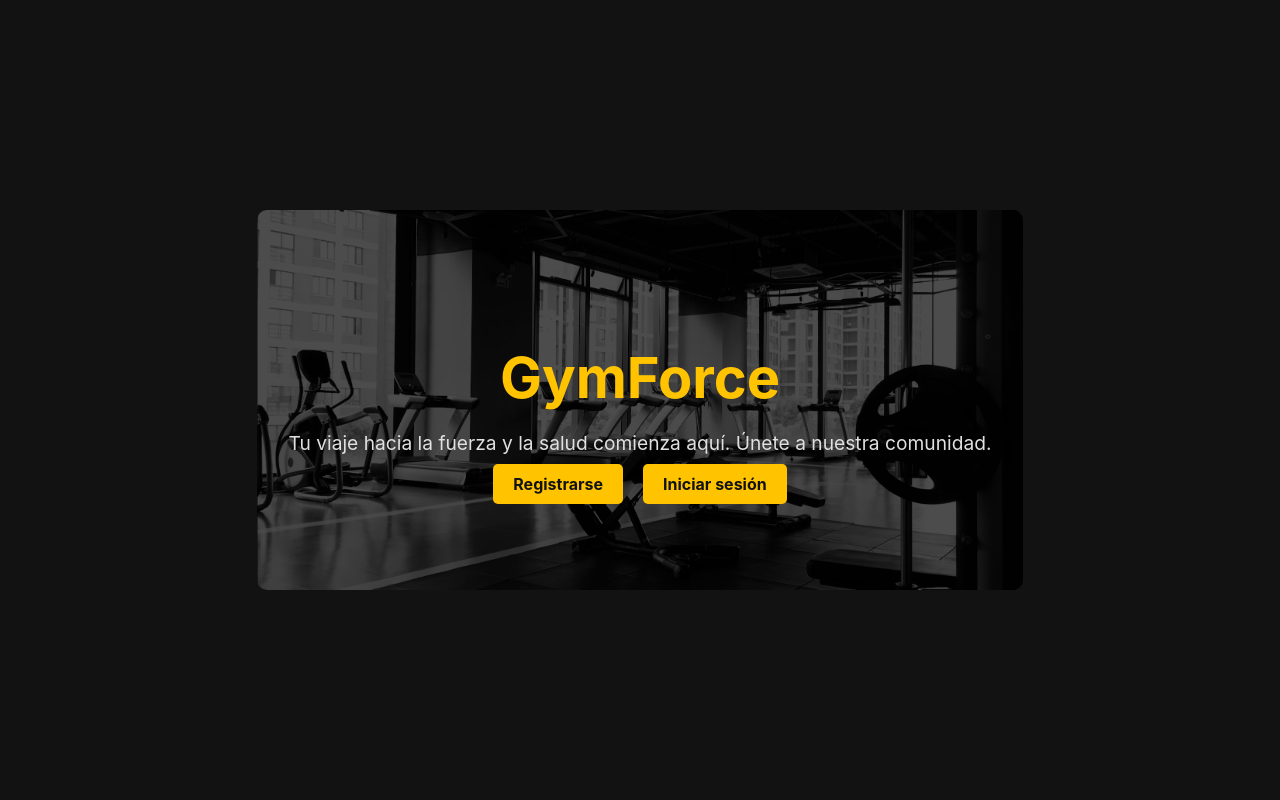
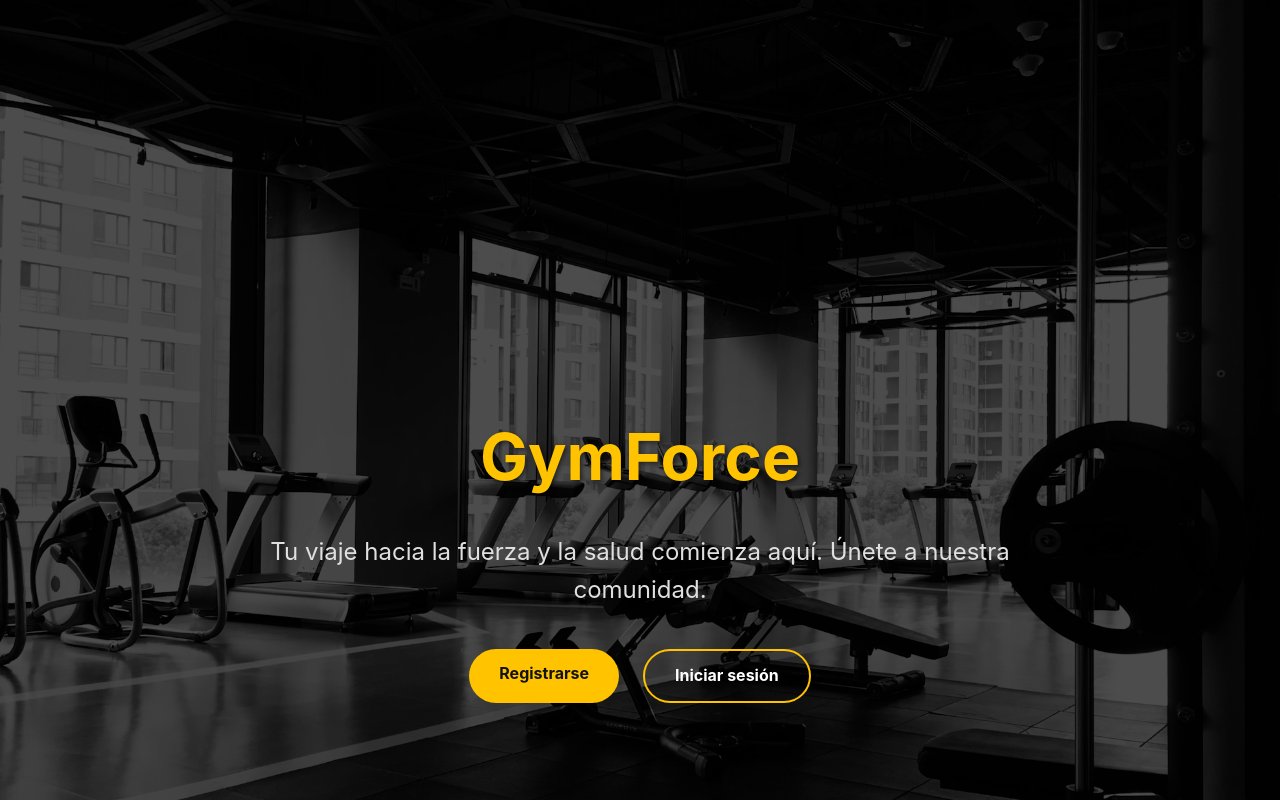
Before and after one commit to antoniom57/SitioWebSI, a Next.js app in the folder frontend/: page / in a window 1280 px wide. Shown: the top 800 px of the page. Built offline with nearby package versions, Linux system fonts and the light colour scheme.

Commit message:
detalles finales front

```diff
--- a/frontend/pages/index.js
+++ b/frontend/pages/index.js
@@ -1,16 +1,142 @@
 // pages/index.js
 import Link from 'next/link';
+import { useState, useEffect } from 'react';
 
 export default function Home() {
+  const [isVisible, setIsVisible] = useState(false);
+
+  useEffect(() => {
+    setIsVisible(true);
+  }, []);
+
   return (
-        <main className="hero-container">
+    <div className="home-container">
+      {/* Hero Section */}
+      <section className="hero-container">
+        <div className={`hero-content ${isVisible ? 'fade-in' : ''}`}>
           <h1>GymForce</h1>
           <p>Tu viaje hacia la fuerza y la salud comienza aquí. Únete a nuestra comunidad.</p>
 
           <nav className="hero-nav">
-                <Link href="/register">Registrarse</Link>
-                <Link href="/login">Iniciar sesión</Link>
+            <Link href="/register" className="cta-button primary">Registrarse</Link>
+            <Link href="/login" className="cta-button secondary">Iniciar sesión</Link>
           </nav>
-        </main>
+        </div>
+      </section>
+
+      {/* Features Section */}
+      <section className="features-section">
+        <div className="container">
+          <h2>¿Por qué elegirnos?</h2>
+          <div className="features-grid">
+            <div className="feature-card">
+              <div className="feature-icon">💪</div>
+              <h3>Equipamiento de primera</h3>
+              <p>Máquinas y pesas de la más alta calidad para tu entrenamiento.</p>
+            </div>
+            <div className="feature-card">
+              <div className="feature-icon">👨‍🏫</div>
+              <h3>Entrenadores expertos</h3>
+              <p>Profesionales certificados que te guiarán en tu proceso.</p>
+            </div>
+            <div className="feature-card">
+              <div className="feature-icon">🔄</div>
+              <h3>Rutinas personalizadas</h3>
+              <p>Planes de entrenamiento adaptados a tus objetivos específicos.</p>
+            </div>
+          </div>
+        </div>
+      </section>
+
+      {/* Classes Section */}
+      <section className="classes-section">
+        <div className="container">
+          <h2>Nuestras Clases</h2>
+          <div className="classes-grid">
+            <div className="class-card">
+              <div className="class-image cardio"></div>
+              <div className="class-content">
+                <h3>Cardio Intenso</h3>
+                <p>Mejora tu resistencia y quema calorías con nuestras sesiones de cardio.</p>
+                <span>Lunes, Miércoles, Viernes - 18:00h</span>
+              </div>
+            </div>
+            <div className="class-card">
+              <div className="class-image strength"></div>
+              <div className="class-content">
+                <h3>Fuerza y Potencia</h3>
+                <p>Desarrolla músculo y aumenta tu fuerza con entrenamiento especializado.</p>
+                <span>Martes, Jueves - 19:00h</span>
+              </div>
+            </div>
+            <div className="class-card">
+              <div className="class-image yoga"></div>
+              <div className="class-content">
+                <h3>Yoga Fitness</h3>
+                <p>Combina flexibilidad, equilibrio y fuerza mental.</p>
+                <span>Sábados - 10:00h</span>
+              </div>
+            </div>
+          </div>
+        </div>
+      </section>
+
+      {/* Testimonials Section */}
+      <section className="testimonials-section">
+        <div className="container">
+          <h2>Lo que dicen nuestros miembros</h2>
+          <div className="testimonials-grid">
+            <div className="testimonial-card">
+              <p>"En solo 3 meses he transformado mi cuerpo y ganado confianza. Los entrenadores son increíbles."</p>
+              <div className="testimonial-author">
+                <strong>Carlos M.</strong>
+                <span>Miembro desde 2022</span>
+              </div>
+            </div>
+            <div className="testimonial-card">
+              <p>"El ambiente motivador y las instalaciones de primera hacen que siempre quiera volver."</p>
+              <div className="testimonial-author">
+                <strong>Ana L.</strong>
+                <span>Miembro desde 2023</span>
+              </div>
+            </div>
+          </div>
+        </div>
+      </section>
+
+      {/* CTA Section */}
+      <section className="cta-section">
+        <div className="container">
+          <h2>¿Listo para transformar tu vida?</h2>
+          <p>Únete hoy mismo y obtén tu primera semana gratis</p>
+          <Link href="/register" className="cta-button large">Comenzar ahora</Link>
+        </div>
+      </section>
+
+      {/* Footer */}
+      <footer className="footer">
+        <div className="container">
+          <div className="footer-content">
+            <div className="footer-section">
+              <h3>GymForce</h3>
+              <p>Tu camino hacia una vida más fuerte y saludable.</p>
+            </div>
+            <div className="footer-section">
+              <h4>Horario</h4>
+              <p>Lunes a Viernes: 5:00 - 23:00</p>
+              <p>Sábados y Domingos: 7:00 - 21:00</p>
+            </div>
+            <div className="footer-section">
+              <h4>Contacto</h4>
+              <p>info@gymforce.com</p>
+              <p>+34 912 345 678</p>
+            </div>
+          </div>
+          <div className="footer-bottom">
+            <p>&copy; 2023 GymForce. Todos los derechos reservados.</p>
+          </div>
+        </div>
+      </footer>
+    </div>
   );
 }
--- a/frontend/styles/globals.css
+++ b/frontend/styles/globals.css
@@ -1,72 +1,314 @@
 /* styles/styles.css */
+
+/* Variables globales */
+:root {
+  --primary-color: #FFC300;
+  --secondary-color: #121212;
+  --accent-color: #FF5733;
+  --text-color: #ffffff;
+  --text-secondary: #e0e0e0;
+  --card-bg: #1e1e1e;
+  --section-padding: 4rem 0;
+}
 
 body {
   margin: 0;
   font-family: -apple-system, BlinkMacSystemFont, 'Segoe UI', Roboto, Oxygen, Ubuntu, Cantarell, 'Open Sans', 'Helvetica Neue', sans-serif;
-  background-color: #121212;
-  color: #ffffff;
+  background-color: var(--secondary-color);
+  color: var(--text-color);
+  line-height: 1.6;
+}
+
+.container {
+  max-width: 1200px;
+  margin: 0 auto;
+  padding: 0 1.5rem;
+}
+
+/* --- Estilos para la Página Principal (Hero) --- */
+.home-container {
+  width: 100%;
+}
+
+.hero-container {
+  text-align: center;
+  background-image: linear-gradient(rgba(0, 0, 0, 0.7), rgba(0, 0, 0, 0.7)), url('/images/gym.png');
+  background-size: cover;
+  background-position: center;
+  background-attachment: fixed;
+  padding: 8rem 2rem;
   display: flex;
   justify-content: center;
   align-items: center;
   min-height: 100vh;
 }
 
-main {
-  width: 100%;
-  max-width: 400px;
-  padding: 2rem;
-  box-sizing: border-box;
-}
-
-/* --- Estilos para la Página Principal (Hero) --- */
-.hero-container {
-  text-align: center;
-  background-image: linear-gradient(rgba(0, 0, 0, 0.7), rgba(0, 0, 0, 0.7)), url('/images/gym.png');
-  background-size: cover;
-  background-position: center;
-  padding: 6rem 2rem;
-  border-radius: 10px;
+.hero-content {
   max-width: 800px;
 }
 
+.hero-content.fade-in {
+  animation: fadeIn 1.5s ease-in-out;
+}
+
+@keyframes fadeIn {
+  from { opacity: 0; transform: translateY(20px); }
+  to { opacity: 1; transform: translateY(0); }
+}
+
 .hero-container h1 {
-  font-size: 3.5rem;
-  margin-bottom: 0.5rem;
-  color: #FFC300; /* Un amarillo vibrante */
+  font-size: 4rem;
+  margin-bottom: 1rem;
+  color: var(--primary-color);
+  text-shadow: 2px 2px 4px rgba(0, 0, 0, 0.5);
 }
 
 .hero-container p {
-  font-size: 1.2rem;
-  color: #e0e0e0;
+  font-size: 1.5rem;
+  color: var(--text-secondary);
+  margin-bottom: 2.5rem;
 }
 
-.hero-nav a {
-  color: #ffffff;
-  background-color: #FFC300;
-  color: #121212;
-  padding: 10px 20px;
-  margin: 0 10px;
+.hero-nav {
+  display: flex;
+  justify-content: center;
+  gap: 1.5rem;
+}
+
+.cta-button {
+  padding: 12px 30px;
   text-decoration: none;
   font-weight: bold;
-  border-radius: 5px;
-  transition: background-color 0.3s ease;
+  border-radius: 50px;
+  transition: all 0.3s ease;
+  display: inline-block;
 }
 
-.hero-nav a:hover {
+.cta-button.primary {
+  background-color: var(--primary-color);
+  color: var(--secondary-color);
+}
+
+.cta-button.secondary {
+  background-color: transparent;
+  color: var(--text-color);
+  border: 2px solid var(--primary-color);
+}
+
+.cta-button.large {
+  padding: 15px 40px;
+  font-size: 1.2rem;
+}
+
+.cta-button:hover {
+  transform: translateY(-3px);
+  box-shadow: 0 10px 20px rgba(0, 0, 0, 0.2);
+}
+
+.cta-button.primary:hover {
   background-color: #ffde7a;
+}
+
+.cta-button.secondary:hover {
+  background-color: var(--primary-color);
+  color: var(--secondary-color);
+}
+
+/* Secciones generales */
+section {
+  padding: var(--section-padding);
+}
+
+h2 {
+  text-align: center;
+  font-size: 2.5rem;
+  margin-bottom: 3rem;
+  color: var(--primary-color);
+}
+
+/* Features Section */
+.features-section {
+  background-color: var(--secondary-color);
+}
+
+.features-grid {
+  display: grid;
+  grid-template-columns: repeat(auto-fit, minmax(300px, 1fr));
+  gap: 2rem;
+}
+
+.feature-card {
+  background-color: var(--card-bg);
+  padding: 2rem;
+  border-radius: 10px;
+  text-align: center;
+  transition: transform 0.3s ease;
+}
+
+.feature-card:hover {
+  transform: translateY(-10px);
+}
+
+.feature-icon {
+  font-size: 3rem;
+  margin-bottom: 1rem;
+}
+
+.feature-card h3 {
+  color: var(--primary-color);
+  margin-bottom: 1rem;
+}
+
+/* Classes Section */
+.classes-section {
+  background-color: #1a1a1a;
+}
+
+.classes-grid {
+  display: grid;
+  grid-template-columns: repeat(auto-fit, minmax(300px, 1fr));
+  gap: 2rem;
+}
+
+.class-card {
+  background-color: var(--card-bg);
+  border-radius: 10px;
+  overflow: hidden;
+  transition: transform 0.3s ease;
+}
+
+.class-card:hover {
+  transform: translateY(-5px);
+}
+
+.class-image {
+  height: 200px;
+  background-size: cover;
+  background-position: center;
+}
+
+.class-image.cardio {
+  background-image: linear-gradient(rgba(0, 0, 0, 0.4), rgba(0, 0, 0, 0.4)), url('/images/cardio.jpg');
+}
+
+.class-image.strength {
+  background-image: linear-gradient(rgba(0, 0, 0, 0.4), rgba(0, 0, 0, 0.4)), url('/images/strength.jpg');
+}
+
+.class-image.yoga {
+  background-image: linear-gradient(rgba(0, 0, 0, 0.4), rgba(0, 0, 0, 0.4)), url('/images/yoga.jpg');
+}
+
+.class-content {
+  padding: 1.5rem;
+}
+
+.class-content h3 {
+  color: var(--primary-color);
+  margin-bottom: 0.5rem;
+}
+
+.class-content span {
+  color: var(--accent-color);
+  font-weight: bold;
+  font-size: 0.9rem;
+}
+
+/* Testimonials Section */
+.testimonials-grid {
+  display: grid;
+  grid-template-columns: repeat(auto-fit, minmax(300px, 1fr));
+  gap: 2rem;
+}
+
+.testimonial-card {
+  background-color: var(--card-bg);
+  padding: 2rem;
+  border-radius: 10px;
+  position: relative;
+}
+
+.testimonial-card:before {
+  /* Aquí se inserta un carácter de comillas dobles.
+    Nota: La sintaxis correcta sería '"' o '“'.
+  */
+  content: "“";
+
+  /* Estilos para la comilla */
+  font-size: 5rem;
+  color: var(--primary-color);
+  opacity: 0.2;
+  position: absolute;
+  top: 10px;
+  left: 10px;
+  line-height: 1;
+}
+
+.testimonial-author {
+  margin-top: 1.5rem;
+}
+
+.testimonial-author span {
+  display: block;
+  color: var(--text-secondary);
+  font-size: 0.9rem;
+}
+
+/* CTA Section */
+.cta-section {
+  text-align: center;
+  background-image: linear-gradient(rgba(0, 0, 0, 0.8), rgba(0, 0, 0, 0.8)), url('/images/cta-bg.jpg');
+  background-size: cover;
+  background-position: center;
+  background-attachment: fixed;
+}
+
+.cta-section h2 {
+  margin-bottom: 1rem;
+}
+
+.cta-section p {
+  margin-bottom: 2rem;
+  font-size: 1.2rem;
+}
+
+/* Footer */
+.footer {
+  background-color: #0f0f0f;
+  padding: 3rem 0 1rem;
+}
+
+.footer-content {
+  display: grid;
+  grid-template-columns: repeat(auto-fit, minmax(250px, 1fr));
+  gap: 2rem;
+  margin-bottom: 2rem;
+}
+
+.footer-section h3, .footer-section h4 {
+  color: var(--primary-color);
+  margin-bottom: 1rem;
+}
+
+.footer-bottom {
+  text-align: center;
+  padding-top: 2rem;
+  border-top: 1px solid #333;
 }
 
 /* --- Estilos para Formularios (Login y Registro) --- */
 .form-container {
-  background-color: #1e1e1e;
+  background-color: var(--card-bg);
   padding: 2.5rem;
   border-radius: 10px;
   box-shadow: 0 4px 15px rgba(0, 0, 0, 0.5);
+  max-width: 500px;
+  margin: 2rem auto;
 }
 
 .form-container h2 {
   text-align: center;
-  color: #FFC300;
+  color: var(--primary-color);
   margin-top: 0;
   margin-bottom: 2rem;
   font-size: 2rem;
@@ -95,7 +337,7 @@ main {
 
 .form-input:focus, .form-select:focus {
   outline: none;
-  border-color: #FFC300;
+  border-color: var(--primary-color);
 }
 
 .btn-primary {
@@ -103,8 +345,8 @@ main {
   padding: 12px;
   border: none;
   border-radius: 5px;
-  background-color: #FFC300;
-  color: #121212;
+  background-color: var(--primary-color);
+  color: var(--secondary-color);
   font-size: 1.1rem;
   font-weight: bold;
   cursor: pointer;
@@ -129,18 +371,19 @@ main {
 }
 
 .form-link a {
-  color: #FFC300;
+  color: var(--primary-color);
   text-decoration: none;
 }
 
 /* --- Estilos para el Dashboard --- */
 .dashboard-container {
-  background-color: #1e1e1e;
+  background-color: var(--card-bg);
   padding: 2.5rem;
   border-radius: 10px;
   box-shadow: 0 4px 15px rgba(0, 0, 0, 0.5);
   width: 100%;
-  max-width: 600px;
+  max-width: 800px;
+  margin: 2rem auto;
 }
 
 .dashboard-header {
@@ -150,15 +393,16 @@ main {
 }
 
 .dashboard-header h2 {
-  color: #FFC300;
+  color: var(--primary-color);
   margin: 0;
+  text-align: left;
 }
 
 .dashboard-info p {
   background-color: #2a2a2a;
   padding: 10px;
   border-radius: 5px;
-  border-left: 3px solid #FFC300;
+  border-left: 3px solid var(--primary-color);
 }
 
 .btn-logout {
@@ -167,8 +411,37 @@ main {
   background-color: #c0392b;
   color: white;
   margin-top: 1rem;
+  border: none;
+  border-radius: 5px;
+  cursor: pointer;
 }
 
 .btn-logout:hover {
   background-color: #e74c3c;
 }
+
+/* Responsive */
+@media (max-width: 768px) {
+  .hero-container h1 {
+    font-size: 2.5rem;
+  }
+
+  .hero-container p {
+    font-size: 1.2rem;
+  }
+
+  .hero-nav {
+    flex-direction: column;
+    align-items: center;
+    gap: 1rem;
+  }
+
+  .cta-button {
+    width: 100%;
+    text-align: center;
+  }
+
+  h2 {
+    font-size: 2rem;
+  }
+}
```
Lines whose indentation alone changed are shown as unchanged.
